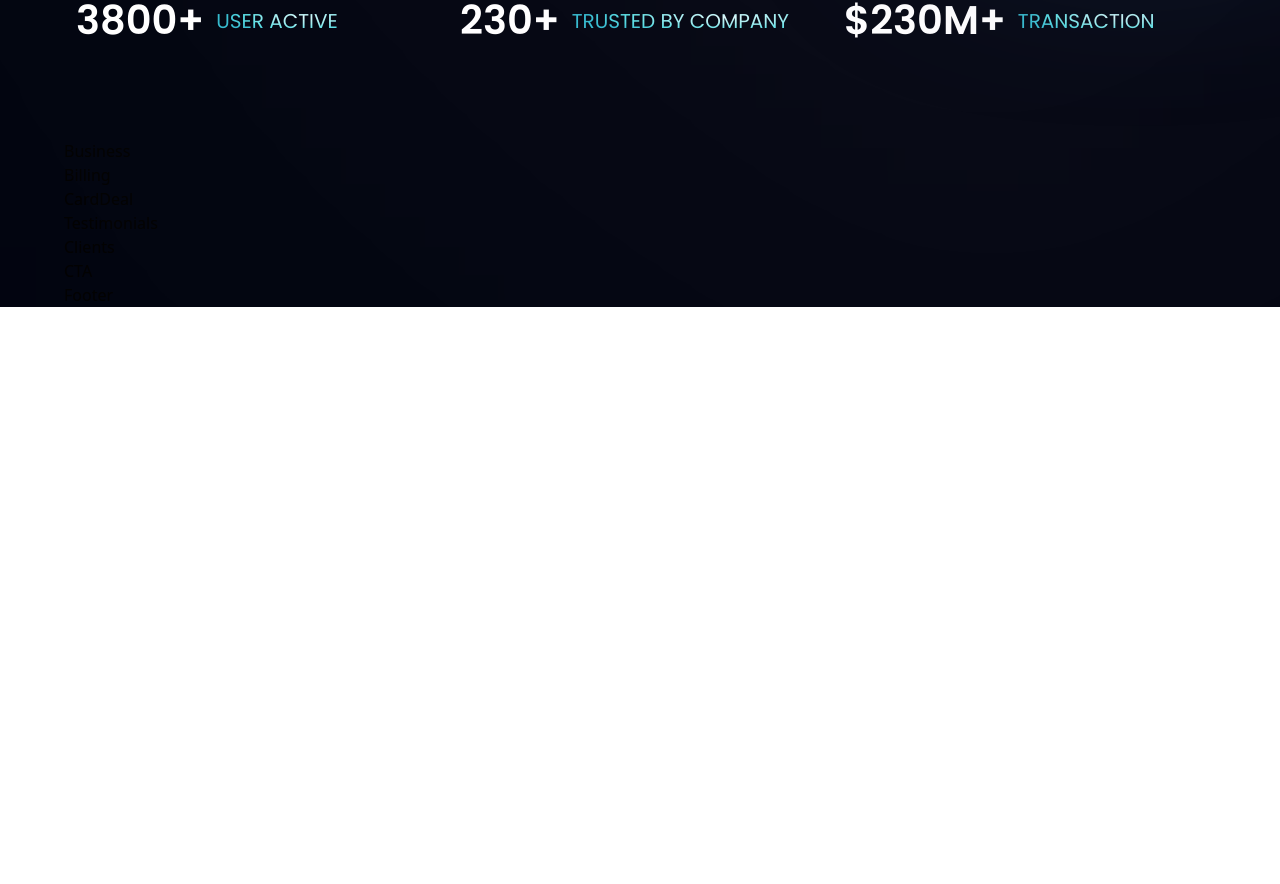
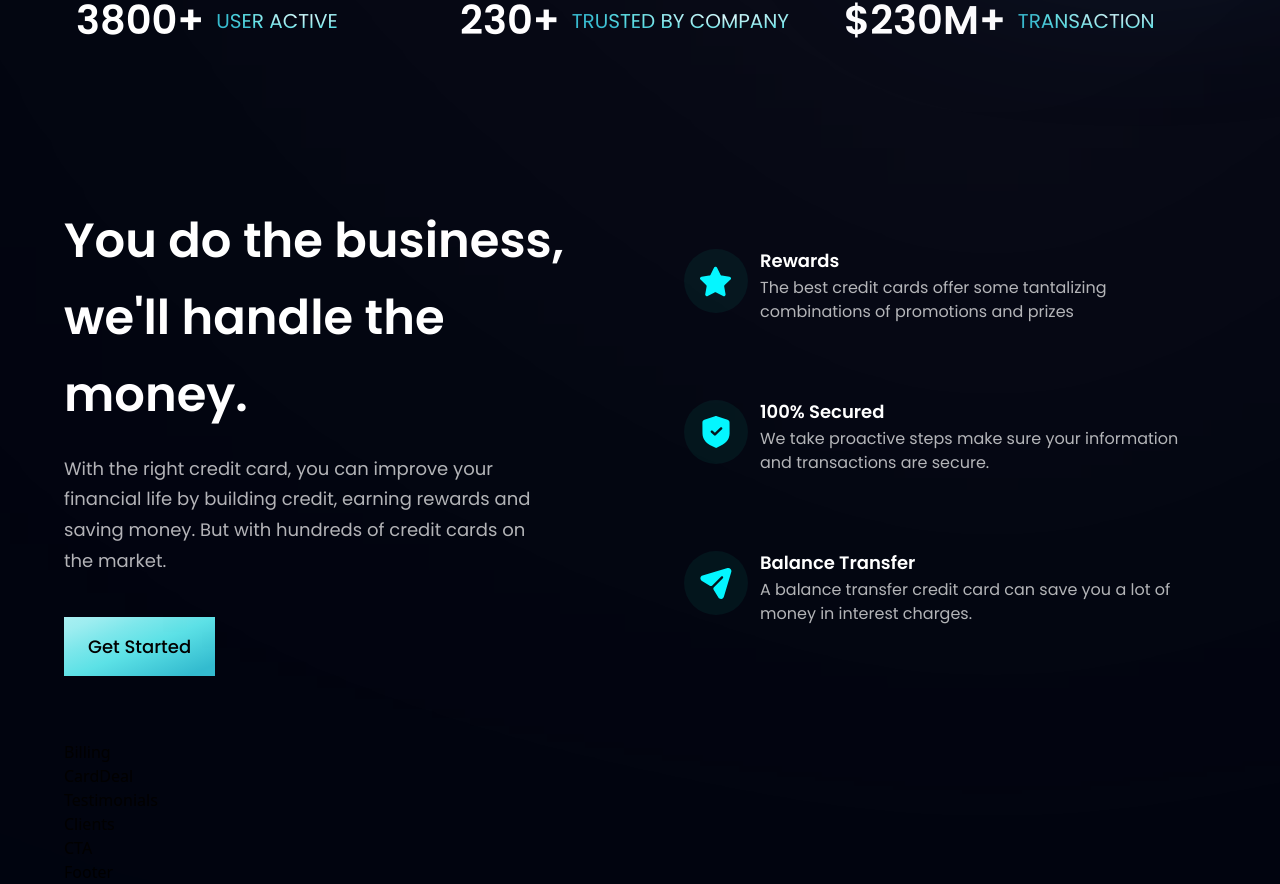
Before and after one commit to Tanzil748/UI-Website, a React (Vite) app in the folder UI-Website/: page / in a window 1280 px wide. Shown: the part 806-1690 px from the top of the page. Before the commit the page ends 1113 px from the top, so only its background shows below. Built offline with nearby package versions, Linux system fonts and the light colour scheme.

Commit message:
Business section done

```diff
--- a/UI-Website/src/components/Business.jsx
+++ b/UI-Website/src/components/Business.jsx
@@ -1,7 +1,53 @@
 import React from "react";
+import styles, { layout } from "../styles";
+import { features } from "../constants";
+import Button from "./Button";
+
+const FeatureCard = ({ icon, title, content, index }) => (
+  <div
+    className={`flex flex-row p-6 rounded-[20px] ${
+      index !== features.length - 1 ? "mb-6" : "mb-0"
+    } feature-card `}
+  >
+    <div
+      className={`w-[64px] h-[64px] rounded-full ${styles.flexCenter} bg-dimBlue`}
+    >
+      <img src={icon} alt="icon" className="w-[50%] h-[50%] object-contain" />
+    </div>
+    <div className="flex-1 flex flex-col ml-3">
+      <h4 className="font-poppins font-semibold text-white text-[18px] leading-[23px] mb-1">
+        {title}
+      </h4>
+      <p className="font-poppins font-normal text-dimWhite text-[16px] leading-[24px] mb-1">
+        {content}
+      </p>
+    </div>
+  </div>
+);
 
 const Business = () => {
-  return <div>Business</div>;
+  return (
+    <section id="features" className={layout.section}>
+      <div className={layout.sectionInfo}>
+        <h2 className={styles.heading2}>
+          You do the business, <br className="sm:block hidden" /> we'll handle
+          the money.
+        </h2>
+        <p className={`${styles.paragraph} max-w-[470px] mt-5`}>
+          With the right credit card, you can improve your financial life by
+          building credit, earning rewards and saving money. But with hundreds
+          of credit cards on the market.
+        </p>
+        <Button styles="mt-10" />
+      </div>
+
+      <div className={`${layout.sectionImg} flex-col`}>
+        {features.map((feature, index) => (
+          <FeatureCard key={feature.id} {...feature} index={index} />
+        ))}
+      </div>
+    </section>
+  );
 };
 
 export default Business;
--- a/UI-Website/src/components/Button.jsx
+++ b/UI-Website/src/components/Button.jsx
@@ -1,7 +1,14 @@
 import React from "react";
 
-export const Button = () => {
-  return <div>Button</div>;
+export const Button = ({ styles }) => {
+  return (
+    <button
+      type="button"
+      className={`py-4 px-6 bg-blue-gradient font-poppins font-medium text-[18px] text-orimary outline-none ${styles}`}
+    >
+      Get Started
+    </button>
+  );
 };
 
 export default Button;
```
